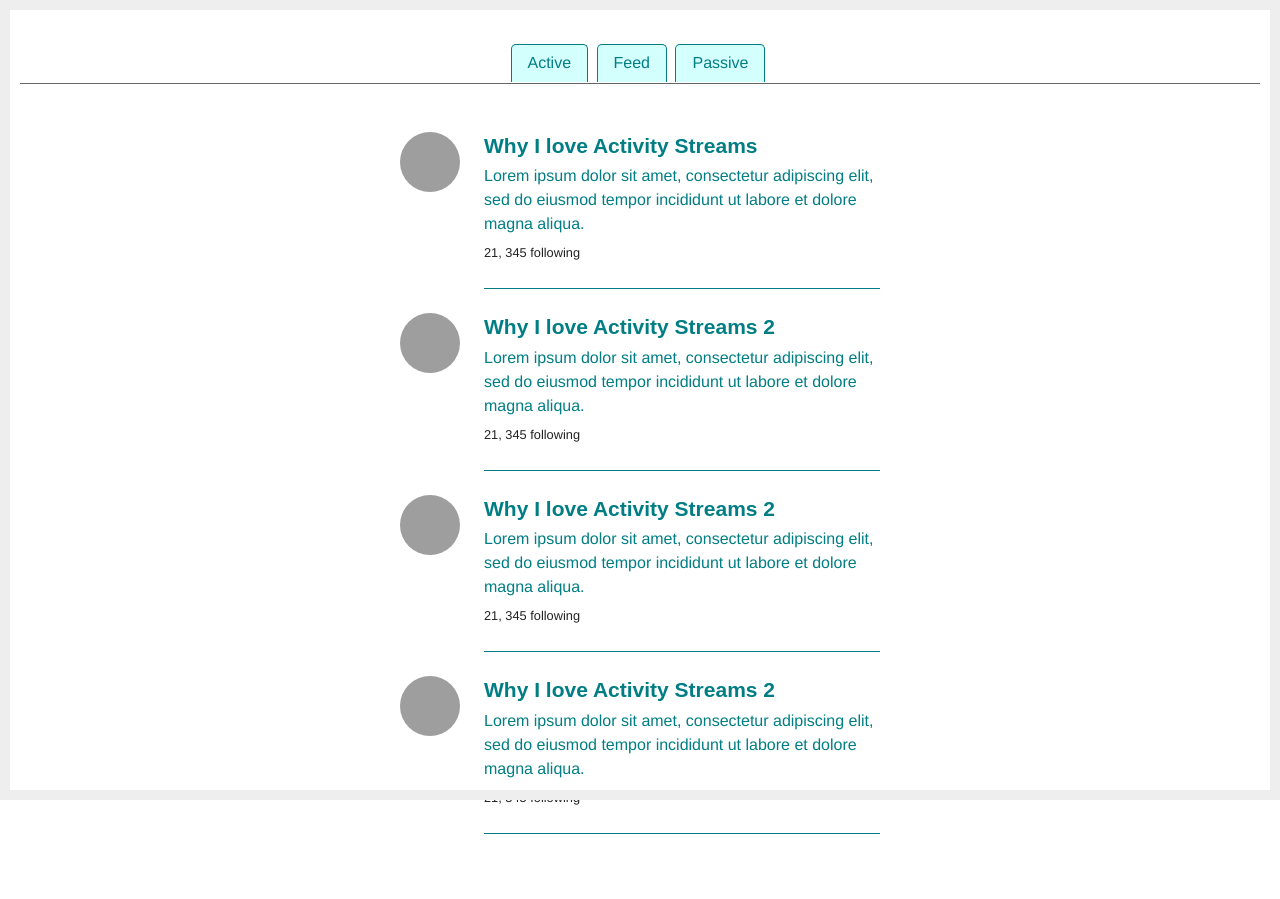
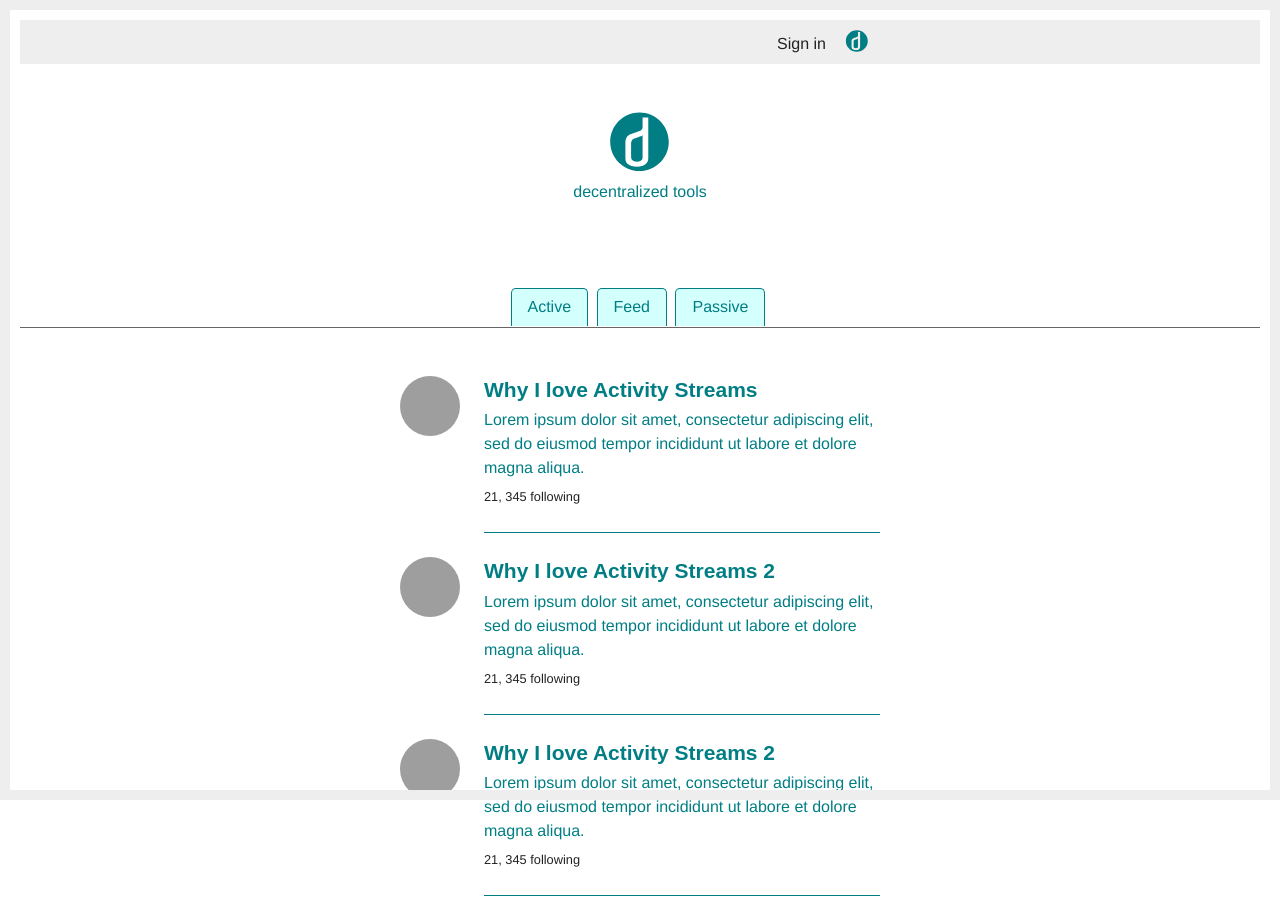
Before and after one commit to d-cent/activitystreams-angular-client, a website: page src/index.html in a window 1280 px wide. Shown: the top 899 px of the page. Before the commit the page ends 878 px from the top, so only its background shows below. Drawn offline with nearby package versions, Linux system fonts and the light colour scheme; some packages are replaced by stand-ins of ours; grey boxes are pictures that could not be loaded.

Commit message:
Home: changes to html template

```diff
--- a/src/app/home/home.html
+++ b/src/app/home/home.html
@@ -1,5 +1,7 @@
 <div class="page">
 
+	<dc-header></dc-header>
+	<dc-banner></dc-banner>
 	<dc-navigation></dc-navigation>
 
 	<div class="l-constrained notifications-list">
```
